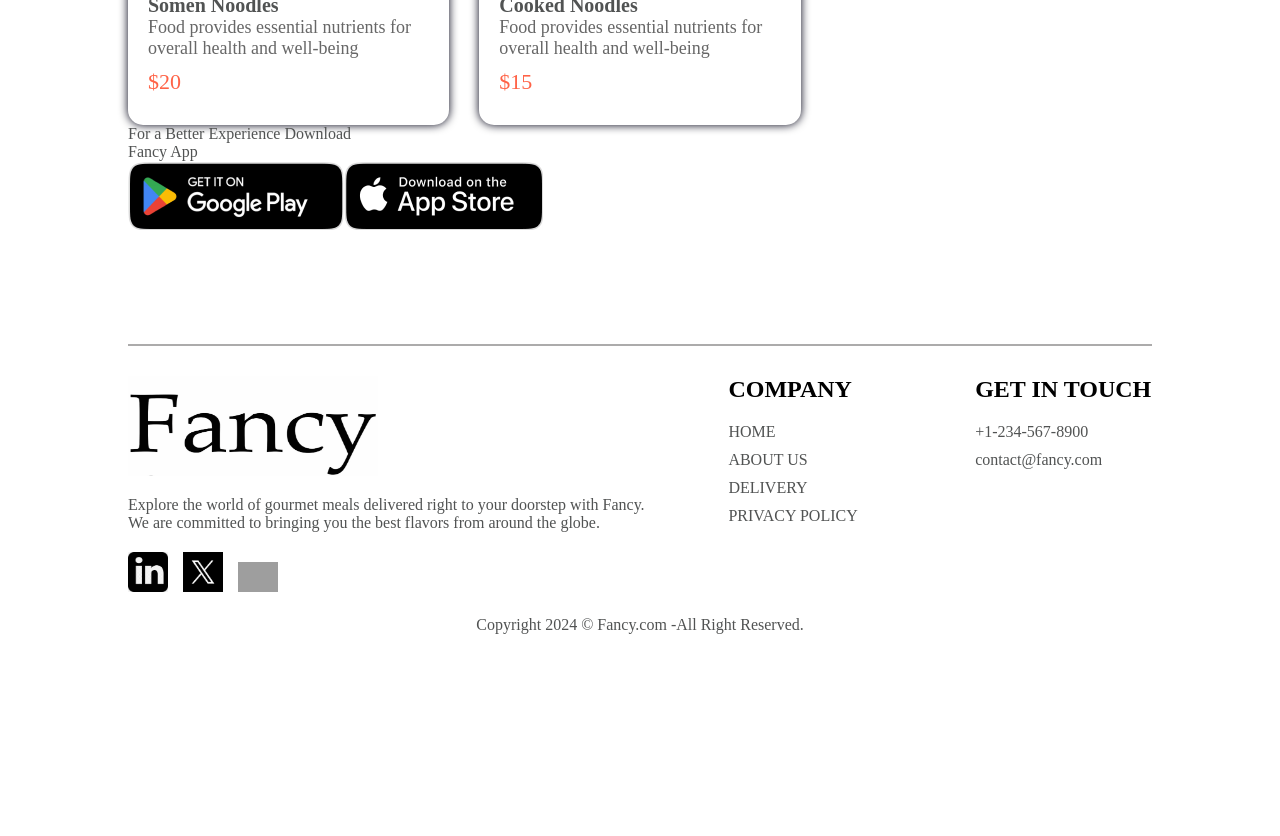
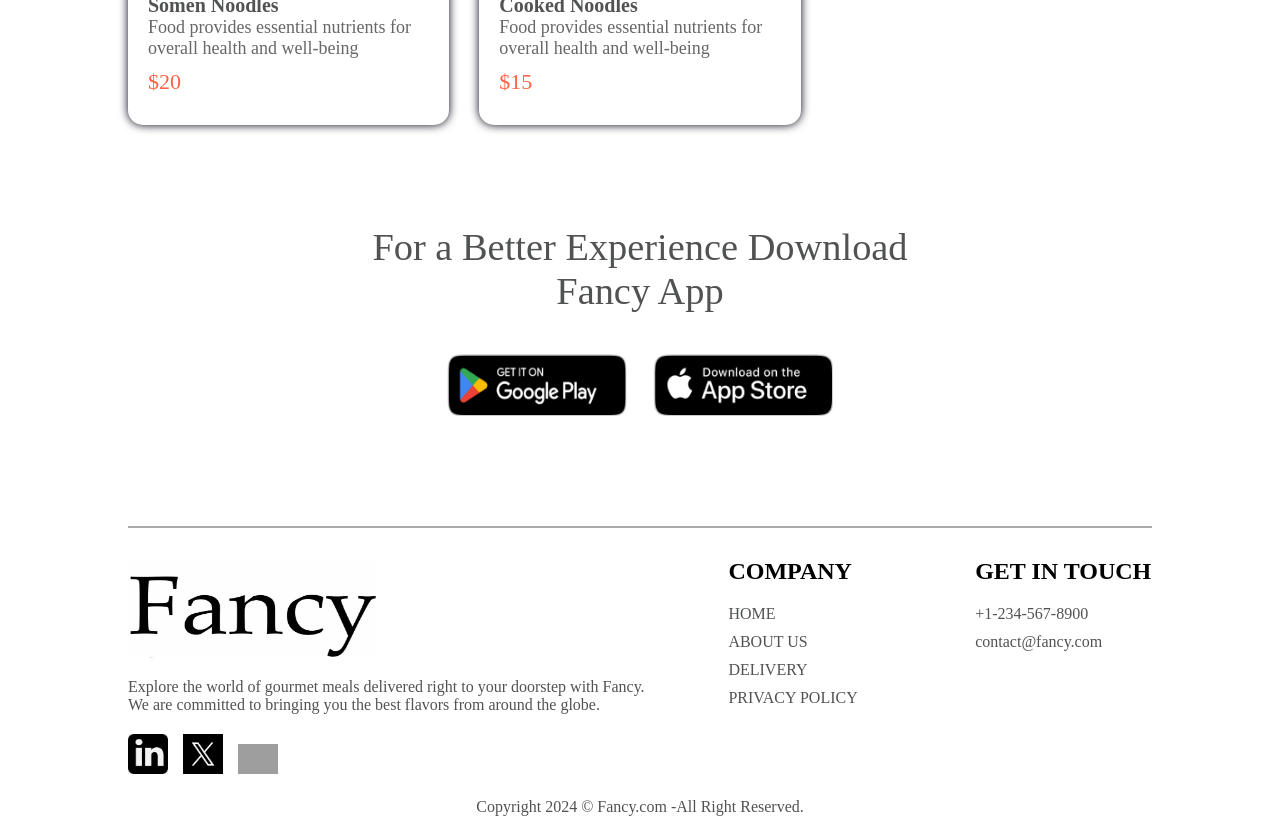
Before and after one commit to mehmetpektass/Food-Delivery-MERN-Stack, a React (Vite) app in the folder project/client/: page / in a window 1280 px wide. Shown: the part 5940-6776 px from the top of the page. Before the commit the page ends 6594 px from the top, so only its background shows below. Built offline with nearby package versions, Linux system fonts and the light colour scheme; grey boxes are pictures that could not be loaded.

Commit message:
created app download component's style

```diff
--- a/project/client/src/components/AppDownload/AppDownload.css
+++ b/project/client/src/components/AppDownload/AppDownload.css
@@ -0,0 +1,22 @@
+.app-download{
+    margin: auto auto;
+    margin-top: 100px;
+    font-size: max(3vw,20px);
+    text-align: center;
+    font-weight: 500;
+}
+.app-download-platforms{
+    display: flex;
+    justify-content: center;
+    gap: max(2vw,10px);
+    margin-top: 40px;
+}
+.app-download-platforms img{
+    width: max(30vw,120px);
+    max-width: 180px;
+    transition: 0.5s;
+    cursor: pointer;
+}
+.app-download-platforms img:hover{
+    transform: scale(1.1);
+}
```
